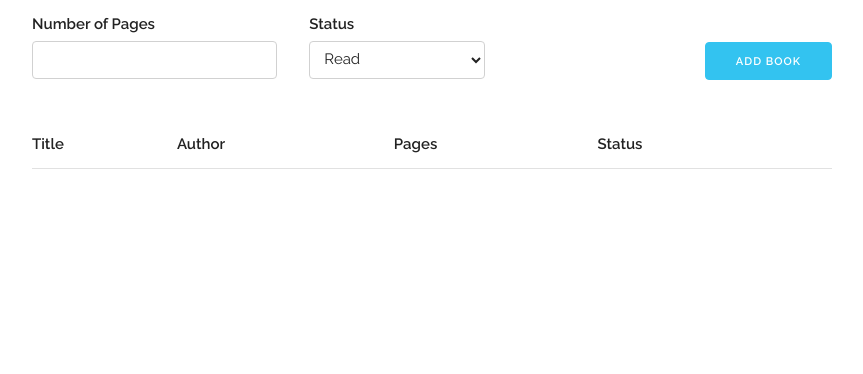
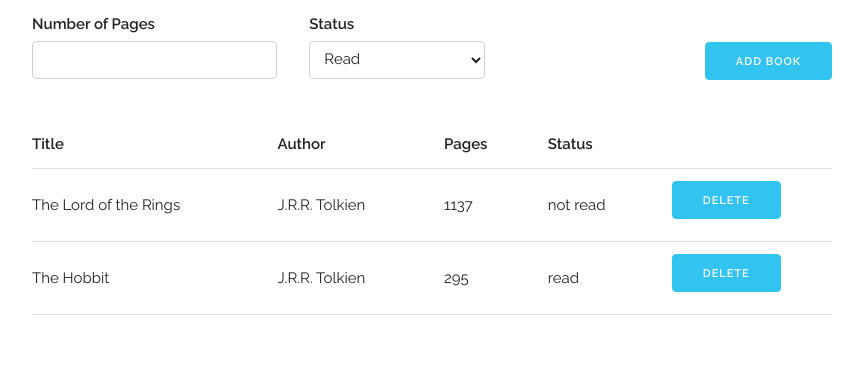
Before and after one commit to JoshZimmerman/library, a plain HTML site: page index.html in a window 1280 px wide. Shown: the part 183-557 px from the top of the page, without its empty margins (208-1071 px from the left). Drawn offline with Linux system fonts and the light colour scheme.

Commit message:
Added populate table rows function

```diff
--- a/index.html
+++ b/index.html
@@ -79,7 +79,7 @@
             <th></th>
           </tr>
         </thead>
-        <tbody></tbody>
+        <tbody class="book-table"></tbody>
       </table>
 
       <div class="row">
--- a/scripts/script.js
+++ b/scripts/script.js
@@ -1,17 +1,17 @@
 let myLibrary = [];
 
-function Book(title, author, pages, hasRead) {
+function Book(title, author, pages, status) {
   this.title = title,
   this.author = author,
   this.pages = pages,
-  this.hasRead = hasRead
+  this.status = status
 }
 
 Book.prototype.toggleRead = function() {
-  if (this.hasRead) {
-    this.hasRead = false;
+  if (this.status === "read") {
+    this.status = "not read";
   } else {
-    this.hadRead = true;
+    this.status = "read";
   }
 }
 
@@ -21,5 +21,26 @@ function addBookToLibrary(book) {
   myLibrary.push(book);
 }
 
+
 const exampleBook1 = new Book('The Hobbit', 'J.R.R. Tolkien', 295, "read");
 const exampleBook2 = new Book('The Lord of the Rings', 'J.R.R. Tolkien', 1137, "not read");
+myLibrary.push(exampleBook1);
+myLibrary.push(exampleBook2);
+
+const docTable = document.querySelector(".book-table");
+
+function populateCollection() {
+  myLibrary.forEach((book) => {
+    const tableRow = `
+    <tr>
+      <td>${book.title}</td>
+      <td>${book.author}</td>
+      <td>${book.pages}</td>
+      <td>${book.status}</td>
+      <td><button class="button-primary">delete</button></td>
+    </tr>
+    `;
+    docTable.insertAdjacentHTML("afterbegin", tableRow);
+  });
+}
+populateCollection();
```
